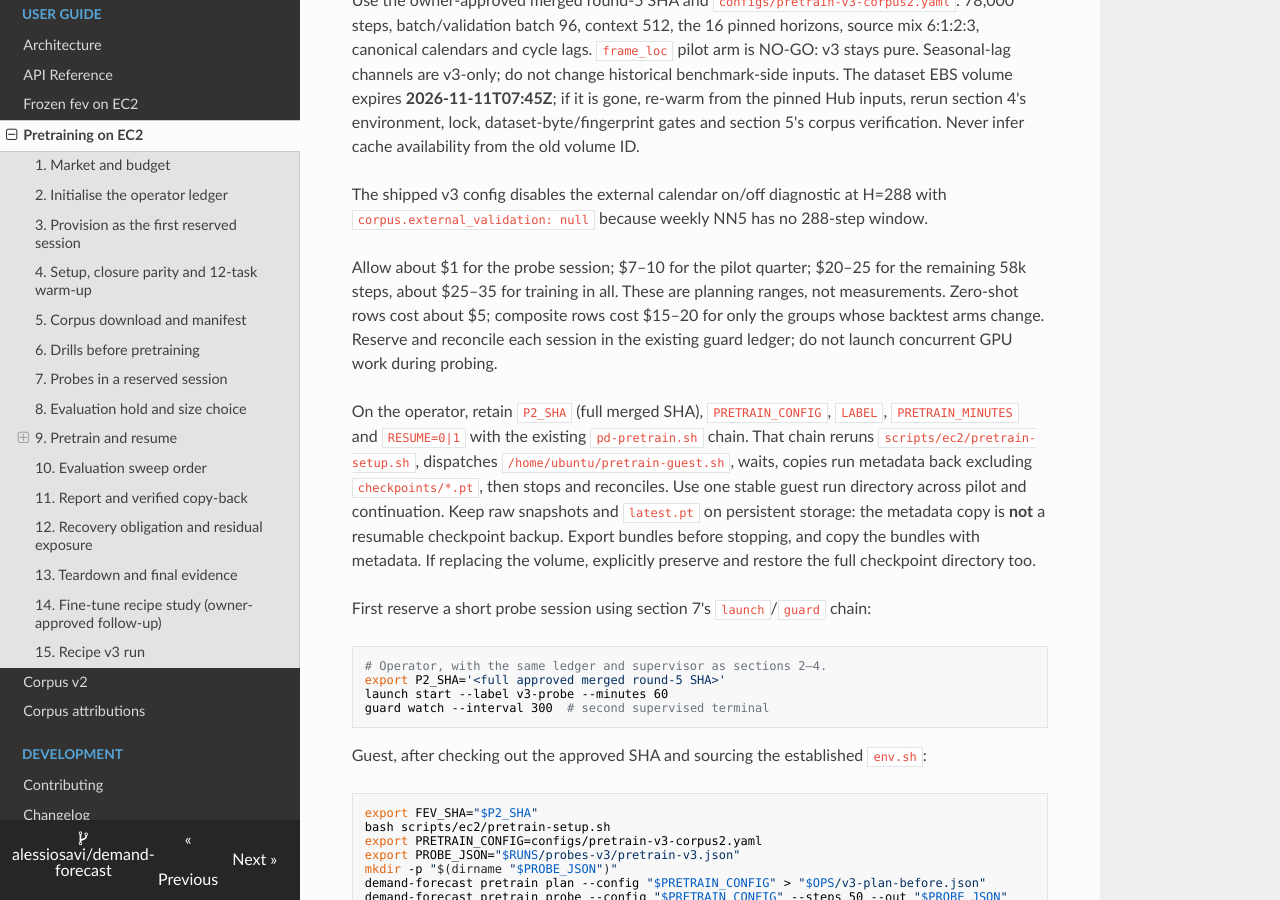
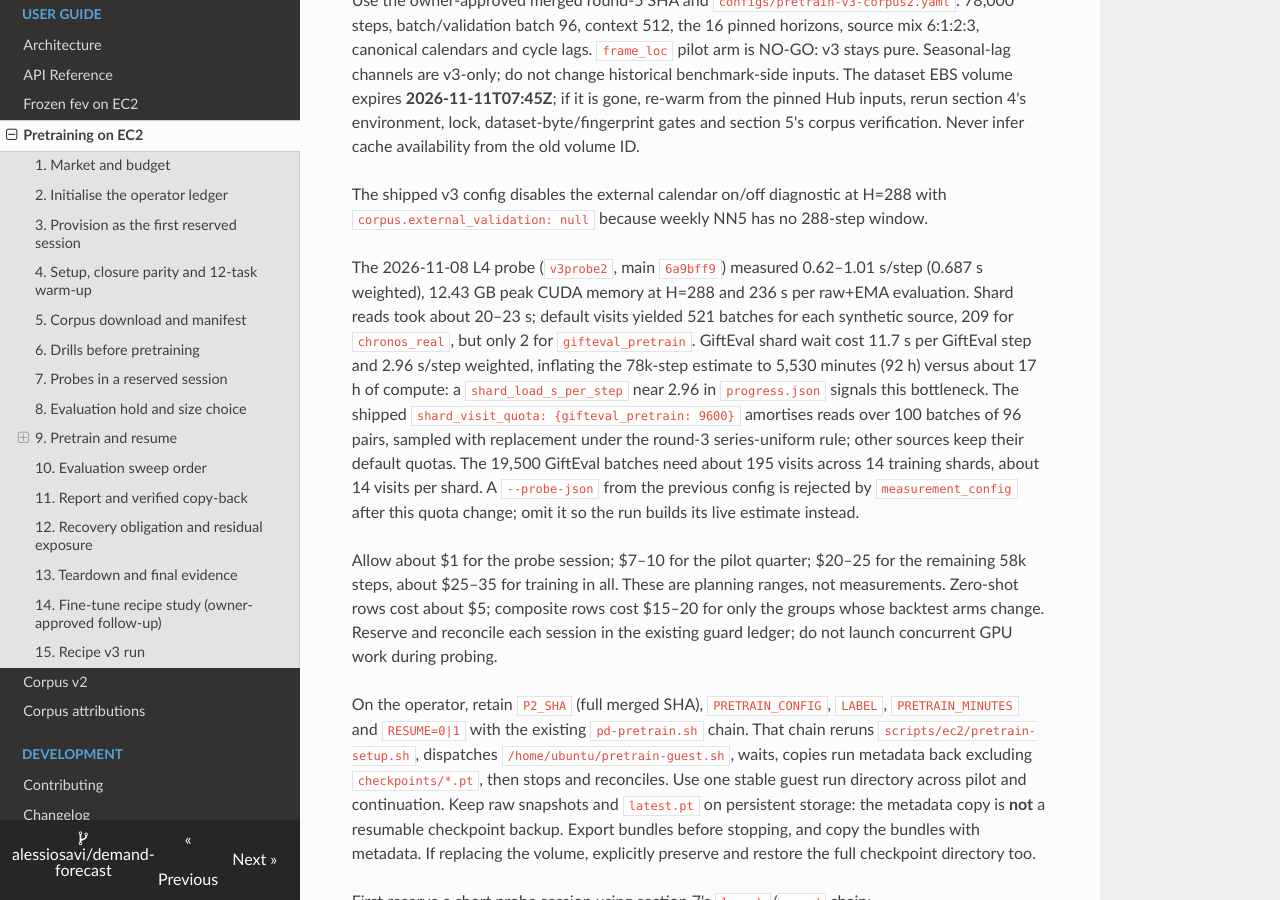
Before and after one commit to alessiosavi/demand-forecast, an MkDocs documentation site: the page built from docs/pretrain-ec2.md, in a window 1280 px wide and 900 px high, scrolled down 19203 px. Built offline with MkDocs 1.6.1, drawn with Linux system fonts in a browser that asks for light colours; nearby versions of some CDN libraries.

Commit message:
perf(pretrain): amortise GiftEval-pretrain shard reads in the recipe v3 config
The L4 probe session (2026-11-08, main 6a9bff9) measured 0.62 to 1.01 s per
step (0.687 s weighted), 12.43 GB peak CUDA memory at H = 288 and 236 s per
raw + EMA evaluation, but a 92-hour duration estimate for the 78k-step run.
Shard reads take about 23 s for every source; the synthetic shards yield 521
batches per visit and chronos_real 209, while the GiftEval-pretrain shards
hold few, long series and yield only 2 batches per visit at the default
quota, so that source alone charged 11.7 s of shard wait per step.

The shipped v3 config now sets `shard_visit_quota: {gifteval_pretrain: 9600}`
(100 batches of 96 pairs per visit, drawn with replacement under the round-3
series-uniform rule; about 14 visits per shard over the run). The projection
drops to about 21 hours. The runbook records the measurements and the
`shard_load_s_per_step` symptom, and notes that a probe JSON from the previous
config is rejected by the measurement guard, so the run builds its live
estimate. No code change; v2 untouched.

```diff
--- a/docs/pretrain-ec2.md
+++ b/docs/pretrain-ec2.md
@@ -947,6 +947,21 @@ infer cache availability from the old volume ID.
 The shipped v3 config disables the external calendar on/off diagnostic at H=288
 with `corpus.external_validation: null` because weekly NN5 has no 288-step window.
 
+The 2026-11-08 L4 probe (`v3probe2`, main `6a9bff9`) measured 0.62–1.01 s/step
+(0.687 s weighted), 12.43 GB peak CUDA memory at H=288 and 236 s per raw+EMA
+evaluation. Shard reads took about 20–23 s; default visits yielded 521 batches
+for each synthetic source, 209 for `chronos_real`, but only 2 for
+`gifteval_pretrain`. GiftEval shard wait cost 11.7 s per GiftEval step and
+2.96 s/step weighted, inflating the 78k-step estimate to 5,530 minutes (92 h)
+versus about 17 h of compute: a `shard_load_s_per_step` near 2.96 in
+`progress.json` signals this bottleneck. The shipped
+`shard_visit_quota: {gifteval_pretrain: 9600}` amortises reads over 100 batches
+of 96 pairs, sampled with replacement under the round-3 series-uniform rule;
+other sources keep their default quotas. The 19,500 GiftEval batches need about
+195 visits across 14 training shards, about 14 visits per shard.
+A `--probe-json` from the previous config is rejected by `measurement_config`
+after this quota change; omit it so the run builds its live estimate instead.
+
 Allow about $1 for the probe session; $7–10 for the pilot quarter; $20–25 for the
 remaining 58k steps, about $25–35 for training in all. These are planning ranges,
 not measurements. Zero-shot rows cost about $5; composite rows cost $15–20 for
```
Also changed, not shown: docs/CHANGELOG.md (+4 -0 lines), docs/corpus.md (+3 -0 lines), 2 other files.
